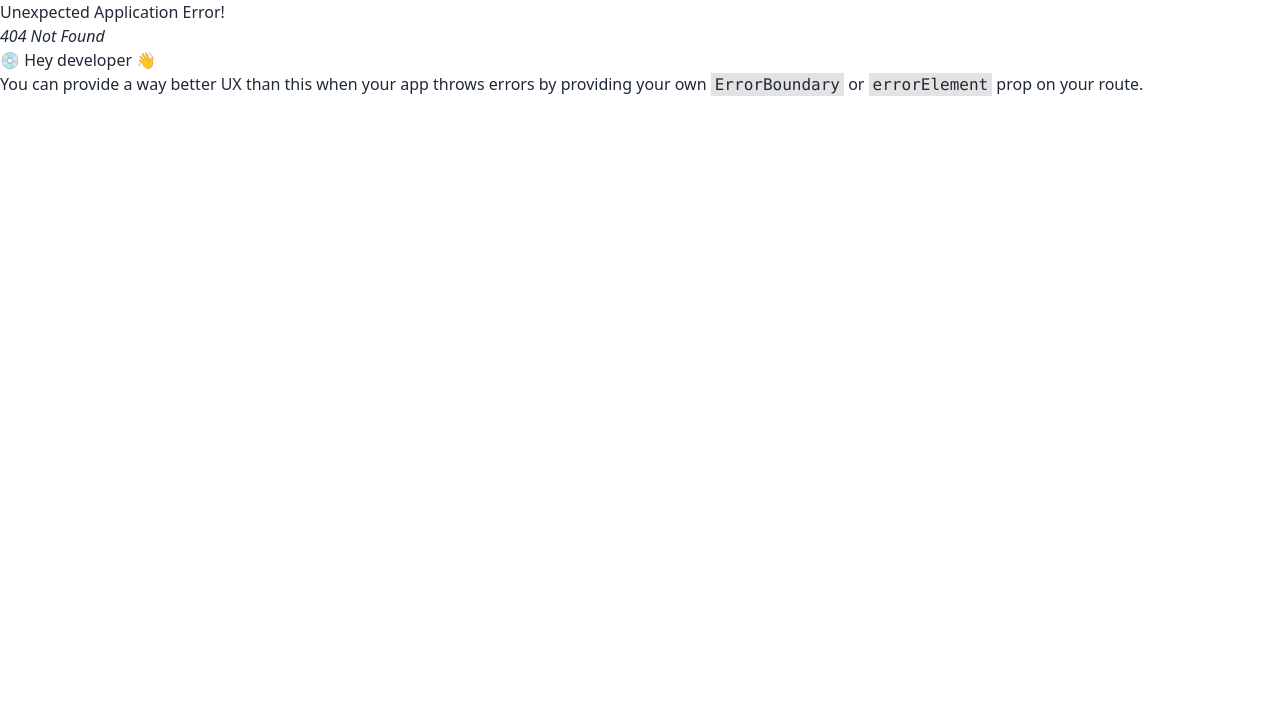
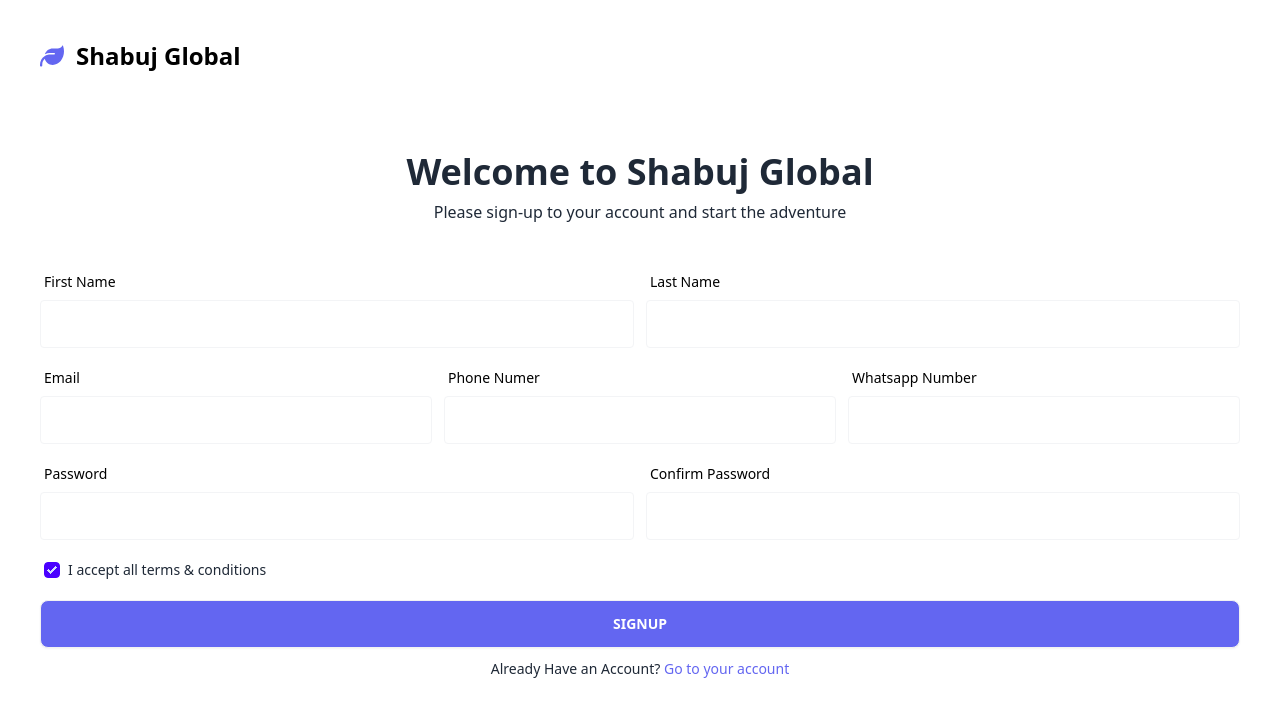
Before and after one commit to zannat20040/SGE-client, a React (Vite) app: page /signup in a window 1280 px wide. Before the commit this address had no page. Shown: the top 716 px of the page. Built offline with nearby package versions, Linux system fonts and the light colour scheme.

Commit message:
signup pg design

```diff
--- a/src/Component/Loginlayout.jsx
+++ b/src/Component/Loginlayout.jsx
@@ -1,5 +1,6 @@
 import React from "react";
 import { FaLeaf } from "react-icons/fa6";
+import { Link } from "react-router-dom";
 
 export default function Loginlayout() {
   return (
@@ -32,7 +33,7 @@ export default function Loginlayout() {
               </label>
               <input
                 type="email"
-                className="input focus:outline-none input-bordered rounded bg-white border-2 border-gray-100 focus:border-indigo-500"
+                className="input focus:outline-none input-bordered rounded bg-white border border-gray-100 focus:border-indigo-500"
                 required
               />
             </div>
@@ -42,7 +43,7 @@ export default function Loginlayout() {
               </label>
               <input
                 type="password"
-                className="input focus:outline-none input-bordered rounded bg-white border-2 border-gray-100 focus:border-indigo-500"
+                className="input focus:outline-none input-bordered rounded bg-white border border-gray-100 focus:border-indigo-500"
                 required
               />
             </div>
@@ -61,9 +62,13 @@ export default function Loginlayout() {
                 Login
               </button>
             </div>
-            <div className=" flex justify-center  gap-2 mt-2 ">
-              <p className="inline text-sm">New on our platform?</p>
-              <p className="inline text-sm text-indigo-500"> Create an account </p>
+            <div className=" mt-2 text-center">
+              <p className="inline text-sm">
+                New on our platform?{' '}
+                <Link className="inline text-sm text-indigo-500" to={"/signup"}>
+                  Create an account
+                </Link>
+              </p>
             </div>
           </form>
         </div>
--- a/src/Component/SignupLayout.jsx
+++ b/src/Component/SignupLayout.jsx
@@ -1,7 +1,128 @@
-import React from 'react'
+import React from "react";
+import { FaLeaf } from "react-icons/fa6";
+import { Link } from "react-router-dom";
 
 export default function SignupLayout() {
   return (
-    <div>SignupLayout</div>
-  )
+    <div className="   bg-white ">
+      <div className=" p-4 md:p-10  pb-16 card h-full  w-full  rounded-none container mx-auto">
+        <div className="flex items-center gap-3">
+          <FaLeaf className="text-indigo-500 text-2xl" />
+          <h1 className="font-semibold text-black text-2xl">Shabuj Global</h1>
+        </div>
+        <h1 className="font-bold text-4xl mt-20 text-center">
+          Welcome to Shabuj Global
+        </h1>
+        <p className=" mt-2 text-center">
+          {" "}
+          Please sign-up to your account and start the adventure{" "}
+        </p>
+        <form className="mt-10 ">
+          <div className=" grid grid-cols-1 md:grid-cols-2 gap-3 justify-between items-center">
+            <div className="form-control">
+              <label className="label">
+                <span className="label-text text-black">First Name</span>
+              </label>
+              <input
+                type="text"
+                className="input focus:outline-none input-bordered rounded bg-white border border-gray-100 focus:border-indigo-500"
+                required
+              />
+            </div>
+            <div className="form-control">
+              <label className="label">
+                <span className="label-text text-black">Last Name</span>
+              </label>
+              <input
+                type="text"
+                className="input focus:outline-none input-bordered rounded bg-white border border-gray-100 focus:border-indigo-500"
+                required
+              />
+            </div>
+          </div>
+          <div className="grid grid-cols-1 md:grid-cols-3 mt-3 gap-3 justify-between items-center">
+            <div className="form-control">
+              <label className="label">
+                <span className="label-text text-black">Email</span>
+              </label>
+              <input
+                type="email"
+                className="input focus:outline-none input-bordered rounded bg-white border border-gray-100 focus:border-indigo-500"
+                required
+              />
+            </div>
+            <div className="form-control">
+              <label className="label">
+                <span className="label-text text-black">Phone Numer</span>
+              </label>
+              <input
+                type="email"
+                className="input focus:outline-none input-bordered rounded bg-white border border-gray-100 focus:border-indigo-500"
+                required
+              />
+            </div>
+            <div className="form-control">
+              <label className="label">
+                <span className="label-text text-black">Whatsapp Number</span>
+              </label>
+              <input
+                type="email"
+                className="input focus:outline-none input-bordered rounded bg-white border border-gray-100 focus:border-indigo-500"
+                required
+              />
+            </div>
+          </div>
+          <div className="grid grid-cols-1 md:grid-cols-2 gap-3 justify-between items-center mt-3">
+            <div className="form-control ">
+              <label className="label">
+                <span className="label-text text-black">Password</span>
+              </label>
+              <input
+                type="password"
+                className="input focus:outline-none input-bordered rounded bg-white border border-gray-100 focus:border-indigo-500"
+                required
+              />
+            </div>
+            <div className="form-control ">
+              <label className="label">
+                <span className="label-text text-black">Confirm Password</span>
+              </label>
+              <input
+                type="password"
+                className="input focus:outline-none input-bordered rounded bg-white border border-gray-100 focus:border-indigo-500"
+                required
+              />
+            </div>
+          </div>
+
+          <div className="form-control my-3">
+            <label className="label cursor-pointer justify-start gap-2">
+              <input
+                type="checkbox"
+                defaultChecked
+                required
+                className="checkbox checkbox-primary checkbox-xs rounded  "
+              />
+              <span className="label-text">
+                I accept all terms & conditions
+              </span>
+            </label>
+          </div>
+          <div className="form-control ">
+            <button className="btn  text-white font-semibold uppercase bg-indigo-500">
+              Signup
+            </button>
+          </div>
+          <div className=" text-center mt-2">
+            <p className="inline text-sm">
+              Already Have an Account?{" "}
+              <Link className="inline text-sm text-indigo-500" to={"/"}>
+                Go to your account
+              </Link>{" "}
+            </p>
+          </div>
+        </form>
+      </div>
+    </div>
+  );
 }
--- a/src/Routes.jsx
+++ b/src/Routes.jsx
@@ -7,6 +7,7 @@ import {
   Link,
 } from "react-router-dom";
 import Login from "./Layout/Login";
+import Signup from "./Layout/Signup";
 
 export const router = createBrowserRouter([
   {
@@ -14,7 +15,7 @@ export const router = createBrowserRouter([
     element: <Login />,
   },
   {
-    path: "about",
-    element: <div>About</div>,
+    path: "signup",
+    element: <Signup />,
   },
 ]);
```
